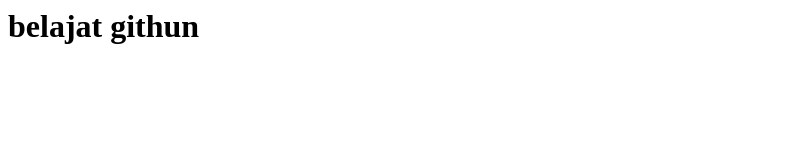
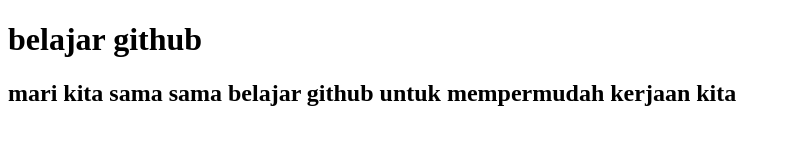
Before and after one commit to bajangkomputer4/belajargithub, a plain HTML site: page index.html in a window 1280 px wide. Shown: the whole page, without its empty margins (0-790 px from the left). Drawn offline with Linux system fonts and the light colour scheme.

Commit message:
mengubah file index.html

```diff
--- a/index.html
+++ b/index.html
@@ -1 +1,13 @@
-<h1>belajat githun</h1>
+<!DOCTYPE html>
+<html lang="en">
+<head>
+    <meta charset="UTF-8">
+    <meta name="viewport" content="width=device-width, initial-scale=1.0">
+    <meta http-equiv="X-UA-Compatible" content="ie=edge">
+    <title>Document</title>
+</head>
+<body>
+    <h1>belajar github</h1>
+    <h2>mari kita sama sama belajar github untuk mempermudah kerjaan kita</h2>
+</body>
+</html>
```
